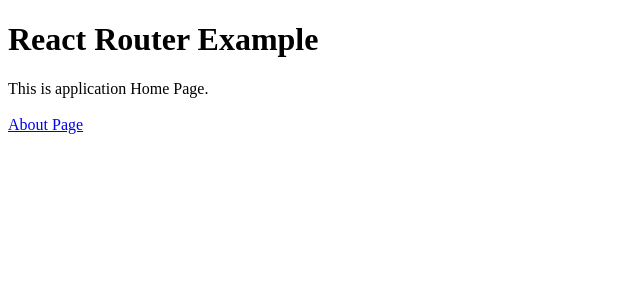
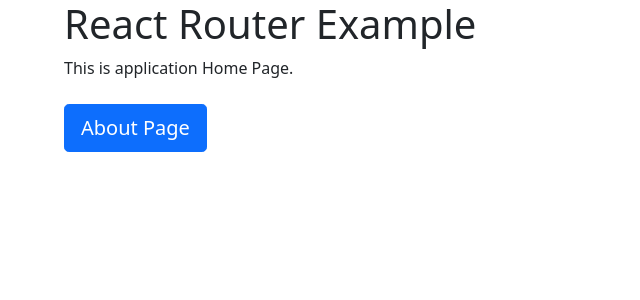
Before and after one commit to ghosh-partha-sarathi/react-routing-client-side, a React app: page / in a window 1280 px wide. Shown: the top 300 px of the page, without its empty margins (0-640 px from the left). Built offline with nearby package versions, Linux system fonts and the light colour scheme.

Commit message:
bootstrap package and css file added

```diff
--- a/package.json
+++ b/package.json
@@ -31,11 +31,14 @@
     "@babel/preset-env": "^7.16.7",
     "@babel/preset-react": "^7.16.7",
     "babel-loader": "^8.2.3",
+    "bootstrap": "^5.1.3",
+    "css-loader": "^6.5.1",
     "express": "^4.17.2",
     "html-webpack-plugin": "^5.5.0",
     "react": "^17.0.2",
     "react-dom": "^17.0.2",
     "react-router-dom": "^6.2.1",
+    "style-loader": "^3.3.1",
     "webpack": "^5.65.0",
     "webpack-cli": "^4.9.1",
     "webpack-dev-server": "^4.7.2"
--- a/src/components/App.js
+++ b/src/components/App.js
@@ -1,14 +1,16 @@
 import React, { useState } from "react";
 import { Routes, Route, Link } from "react-router-dom";
+import bootstrap from "bootstrap";
 import Home from "./home/Home";
 import About from "./about/About";
 
 export default function App() {
   return (
-    <div>
+    <div className="jumbotron">
       <h1>React Router Example</h1>
       <Routes>
         <Route exact path="/" element={<Home />} />
+        <Route exact path="/home" element={<Home />} />
         <Route path="/about" element={<About />} />
       </Routes>
     </div>
--- a/src/components/about/About.js
+++ b/src/components/about/About.js
@@ -7,7 +7,9 @@
       This is application About Page.
       <br />
       <br />
-      <Link to="home">Home Page</Link>
+      <Link to="home" className="btn btn-primary btn-lg">
+        Home Page
+      </Link>
     </div>
   );
 }
--- a/src/components/home/Home.js
+++ b/src/components/home/Home.js
@@ -2,13 +2,14 @@
 import { Link } from "react-router-dom";
 
 function Home() {
-  const [count, setCount] = useState(0);
   return (
-    <div>
+    <div className="jumbotron">
       This is application Home Page.
       <br />
       <br />
-      <Link to="about">About Page</Link>
+      <Link to="about" className="btn btn-primary btn-lg">
+        About Page
+      </Link>
     </div>
   );
 }
--- /dev/null
+++ b/src/index.css
@@ -0,0 +1,8 @@
+#appMain {
+    max-width: 90%;
+    margin: 0 auto;
+}
+
+nav {
+  padding: 20px 0px 20px 0px;
+}
--- a/src/index.js
+++ b/src/index.js
@@ -2,6 +2,8 @@
 import ReactDOM from "react-dom";
 import { BrowserRouter, Routes, Route } from "react-router-dom";
 import App from "./components/App";
+import "bootstrap/dist/css/bootstrap.min.css";
+import "./index.css";
 
 ReactDOM.render(
   <BrowserRouter>
```
Also changed, not shown: .gitpod.yml.
